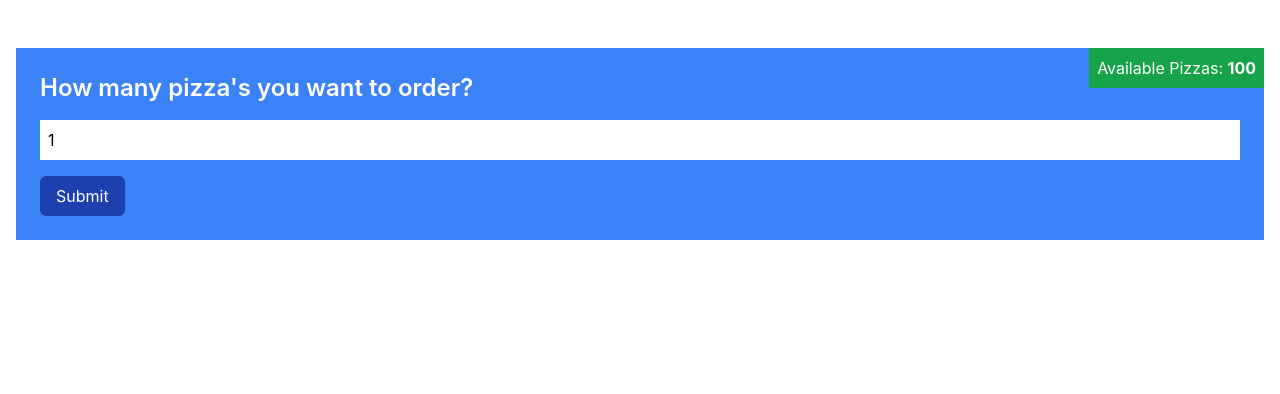
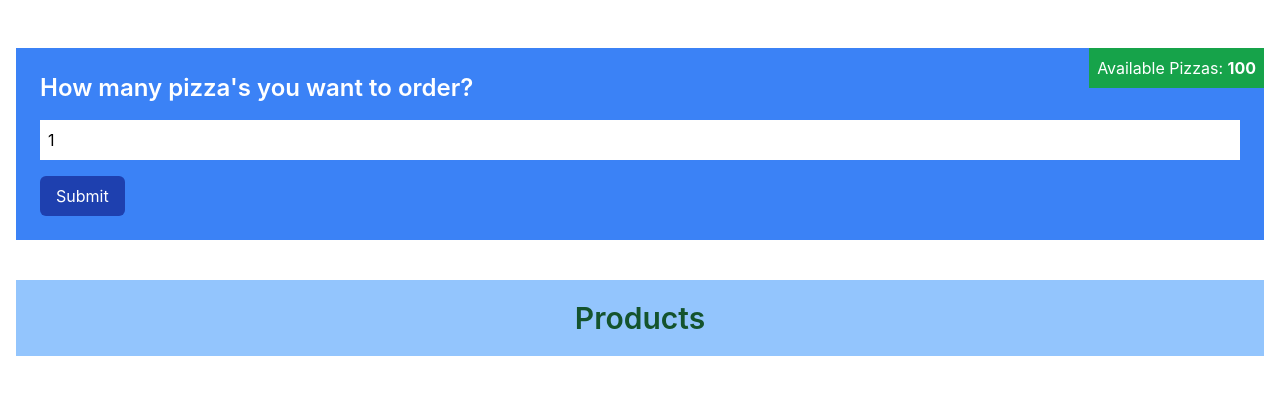
Before and after one commit to emmeiwhite/react-redux-old-days, a React (Create React App) app: page / in a window 1280 px wide. Shown: the top 394 px of the page. Built offline with nearby package versions, Linux system fonts and the light colour scheme.

Commit message:
react-redux-3.3 setting up the thunk middleware

```diff
--- a/src/App.js
+++ b/src/App.js
@@ -4,6 +4,7 @@ import { Provider } from 'react-redux'
 import BookContainer from './components/BookContainer'
 import Pizza from './components/Pizza'
 import CustomerForm from './components/CustomerForm'
+import Products from './components/Products'
 
 function App() {
   return (
@@ -13,6 +14,7 @@ function App() {
         <CustomerForm />
 
         {/* <BookContainer /> */}
+        <Products />
       </Provider>
     </div>
   )
--- /dev/null
+++ b/src/components/Products.js
@@ -0,0 +1,8 @@
+const Products = () => {
+  return (
+    <article className="bg-blue-300 mt-10 p-5">
+      <h1 className="text-3xl  font-semibold text-center text-green-900">Products</h1>
+    </article>
+  )
+}
+export default Products
--- a/src/redux-library/productActions.js
+++ b/src/redux-library/productActions.js
@@ -22,9 +22,8 @@ export const fetch_error = error => {
   }
 }
 
-// redux-thunk middleware to perform async requests
-
-const fetchProducts = () => {
+// redux-thunk middleware will use this HOF function to perform async requests
+export const fetchProducts = () => {
   return dispatch => {
     // Action send to reducer
     dispatch(fetch_request())
--- a/src/redux-library/productReducer.js
+++ b/src/redux-library/productReducer.js
@@ -2,7 +2,7 @@ import { FETCH_ERROR, FETCH_REQUEST, FETCH_SUCCESS } from './actionTypes'
 
 const initialState = {
   loading: false,
-  error: false,
+  error: '',
   products: []
 }
 
@@ -16,7 +16,7 @@ const productsReducer = (state = initialState, action) => {
   }
 
   if (action.type === FETCH_ERROR) {
-    return { ...state, loading: false, error: true }
+    return { ...state, loading: false, error: action.payload }
   }
 
   return state
--- a/src/redux-library/store.js
+++ b/src/redux-library/store.js
@@ -1,7 +1,8 @@
 import { applyMiddleware, createStore } from 'redux'
 import logger from 'redux-logger'
 import rootReducer from './rootReducer'
+import { thunk } from 'redux-thunk'
 
 import { composeWithDevTools } from 'redux-devtools-extension'
 
-export const store = createStore(rootReducer, composeWithDevTools(applyMiddleware(logger)))
+export const store = createStore(rootReducer, composeWithDevTools(applyMiddleware(logger, thunk)))
```
